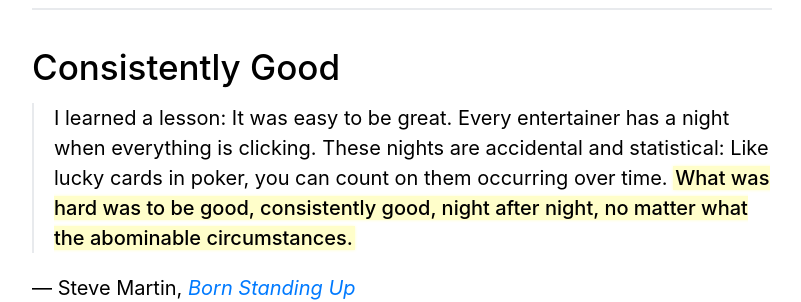
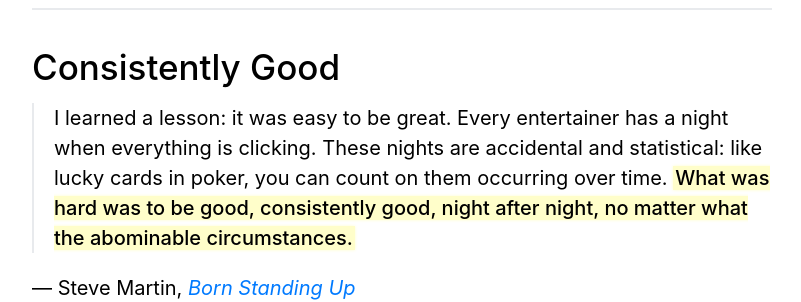
Before and after one commit to zachwill/blog, a Jekyll site: the page built from _posts/2017-05-22-consistently-good.md, in a window 1280 px wide. Shown: the part 172-474 px from the top of the page, without its empty margins (238-1039 px from the left). Built offline with Jekyll 4.4.1, drawn with Linux system fonts in a browser that asks for light colours.

Commit message:
Whoops, capitalization

```diff
--- a/_posts/2017-05-22-consistently-good.md
+++ b/_posts/2017-05-22-consistently-good.md
@@ -4,8 +4,8 @@ title     : Consistently Good
 permalink : /ads/
 ---
 
-> I learned a lesson: It was easy to be great. Every entertainer has a night
-> when everything is clicking. These nights are accidental and statistical: Like
+> I learned a lesson: it was easy to be great. Every entertainer has a night
+> when everything is clicking. These nights are accidental and statistical: like
 > lucky cards in poker, you can count on them occurring over time. __What was hard
 > was to be good, consistently good, night after night, no matter what the
 > abominable circumstances.__
```
